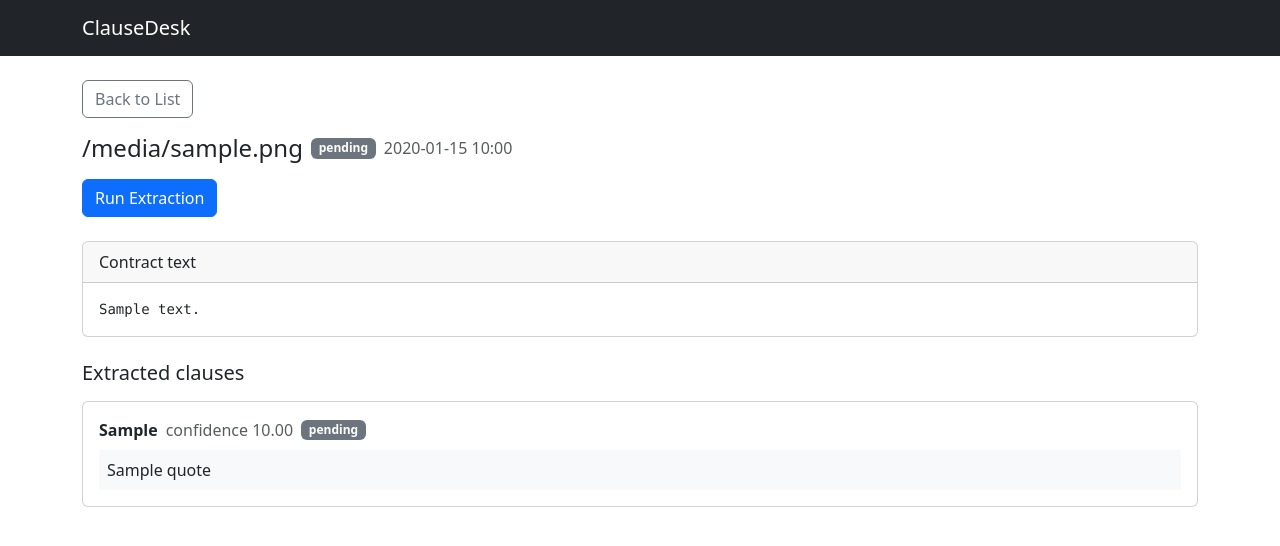
After one commit to sourov2008/genai-lab, a FastAPI app: template clausedesk/app/templates/detail.html in a window 1280 px wide. The commit adds this page. Shown: the top 546 px of the page. Run offline with FastAPI, Linux system fonts and the light colour scheme; the template is opened without the code that fills it: most values are stand-ins (such as "Sample title", 1, 10 or a date in 2020); parts of the project's set-up code (start-up, migrations or seed data) failed here and were passed over.

Commit message:
feat: ui Add UI Detail page, extraction trigger form, and display artifacts

```diff
--- /dev/null
+++ b/clausedesk/app/templates/detail.html
@@ -0,0 +1,66 @@
+{% extends "base.html" %}
+
+{% block title %}{{ contract.filename }} — ClauseDesk{% endblock %}
+
+{% block content %}
+<a class="btn btn-outline-secondary mb-3" href="/ui">Back to List</a>
+
+<div class="d-flex flex-wrap align-items-center gap-2 mb-3">
+  <h1 class="h4 mb-0">{{ contract.filename }}</h1>
+  {% if contract.status == "ready" %}
+  <span class="badge bg-success">ready</span>
+  {% elif contract.status == "pending" %}
+  <span class="badge bg-secondary">pending</span>
+  {% elif contract.status == "processing" %}
+  <span class="badge bg-info">processing</span>
+  {% elif contract.status == "failed" %}
+  <span class="badge bg-danger">failed</span>
+  {% else %}
+  <span class="badge bg-secondary">{{ contract.status }}</span>
+  {% endif %}
+  {% if contract.created_at %}
+  <span class="text-muted">{{ contract.created_at.strftime("%Y-%m-%d %H:%M") }}</span>
+  {% endif %}
+</div>
+
+<form method="POST" action="/ui/contracts/{{ contract.id }}/extract" class="mb-4">
+  <button type="submit" class="btn btn-primary">Run Extraction</button>
+</form>
+
+<div class="card mb-4">
+  <div class="card-header">Contract text</div>
+  <div class="card-body">
+    <pre class="mb-0" style="white-space: pre-wrap">{{ contract.raw_text }}</pre>
+  </div>
+</div>
+
+<h2 class="h5 mb-3">Extracted clauses</h2>
+{% if contract.clauses %}
+  {% for clause in contract.clauses %}
+  <div class="card mb-3">
+    <div class="card-body">
+      <div class="d-flex flex-wrap align-items-center gap-2 mb-2">
+        <span class="fw-semibold">{{ clause.clause_type }}</span>
+        {% if clause.confidence is not none %}
+        <span class="text-muted">confidence {{ "%.2f"|format(clause.confidence) }}</span>
+        {% endif %}
+        {% if clause.status == "auto_accepted" %}
+        <span class="badge bg-success">auto_accepted</span>
+        {% elif clause.status == "review" %}
+        <span class="badge bg-warning">review</span>
+        {% elif clause.status == "verified" %}
+        <span class="badge bg-success">verified</span>
+        {% elif clause.status == "rejected" %}
+        <span class="badge bg-danger">rejected</span>
+        {% else %}
+        <span class="badge bg-secondary">{{ clause.status }}</span>
+        {% endif %}
+      </div>
+      <blockquote class="bg-light p-2 border-left mb-0">{{ clause.quote }}</blockquote>
+    </div>
+  </div>
+  {% endfor %}
+{% else %}
+<p class="text-muted">No clauses extracted yet.</p>
+{% endif %}
+{% endblock %}
```
Also changed, not shown: clausedesk/app/routers/ui.py (+65 -2 lines), clausedesk/app/templates/index.html (+6 -1 lines).
